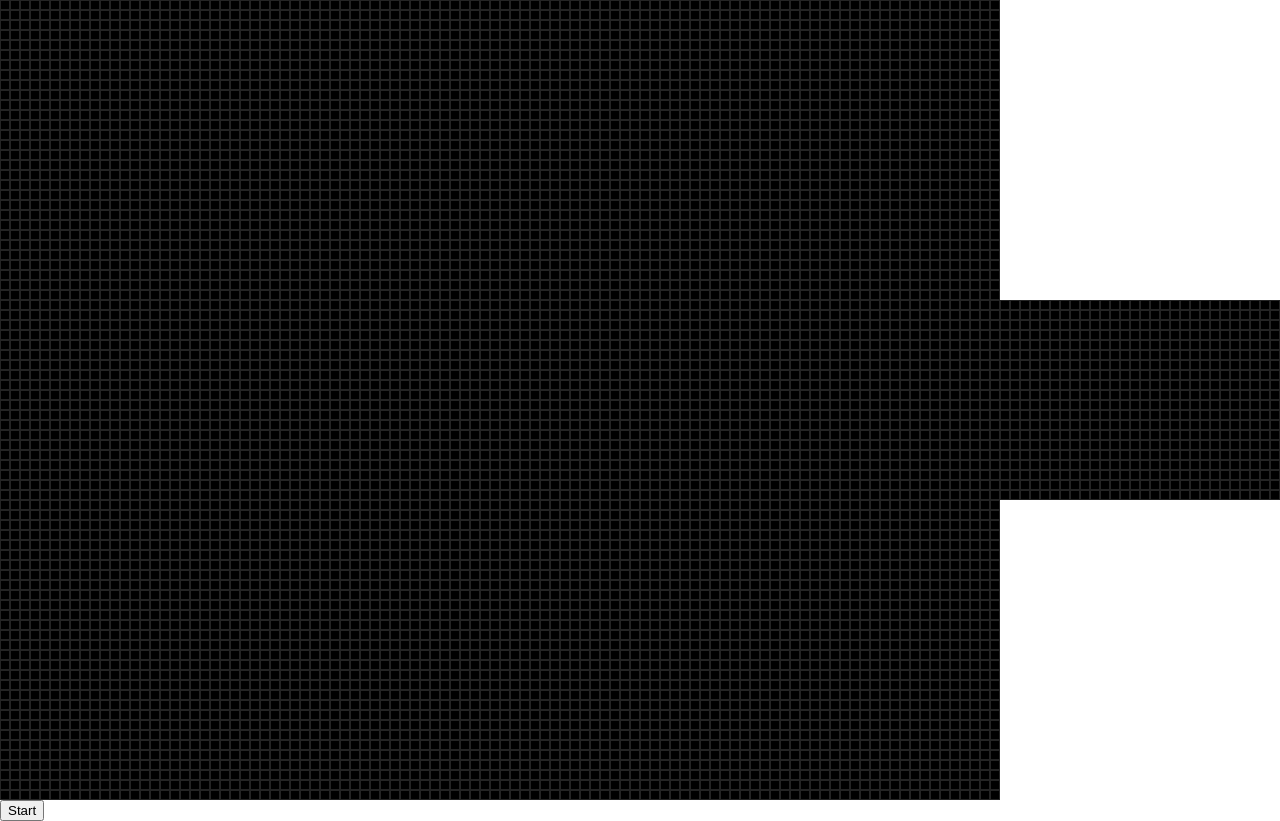
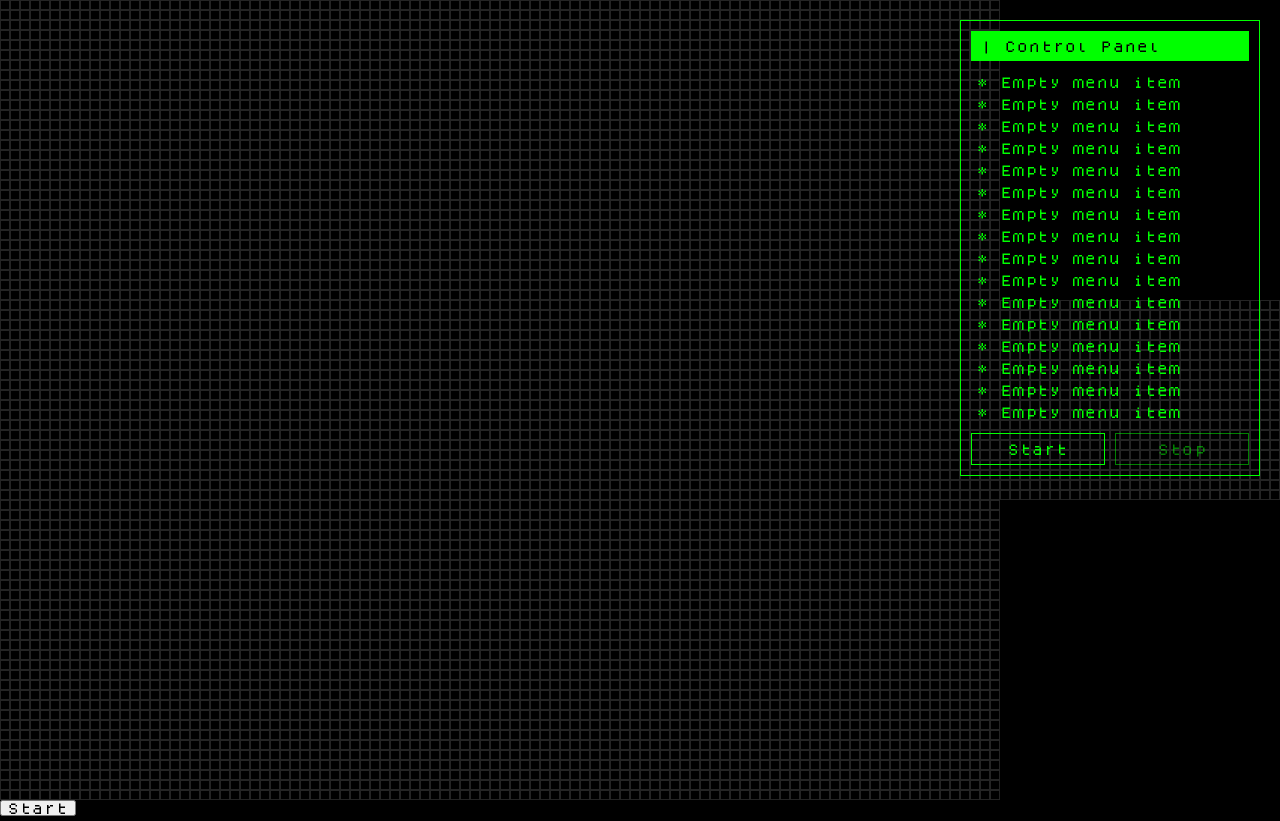
Before and after one commit to ValennGu/cellular-automata, a SvelteKit app: page / in a window 1280 px wide. Shown: the top 821 px of the page. Built offline with nearby package versions, Linux system fonts and the light colour scheme.

Commit message:
Add control panel and custom styling

```diff
--- /dev/null
+++ b/src/components/button.svelte
@@ -0,0 +1,28 @@
+<script lang="ts">
+	export let text: string;
+	export let disabled: boolean = false;
+	export let onClick: () => void;
+</script>
+
+<button on:click={onClick} {disabled}>{text}</button>
+
+<style>
+	button {
+		display: block;
+		width: 100%;
+		padding: 10px;
+		background-color: transparent;
+		border: 1px solid #00ff00;
+		font-size: 12px;
+		color: #00ff00;
+		&:hover:enabled {
+			background-color: #00ff00;
+			color: #000000;
+			cursor: pointer;
+		}
+		&:disabled {
+			cursor: not-allowed;
+			opacity: 0.5;
+		}
+	}
+</style>
--- /dev/null
+++ b/src/components/control-panel.svelte
@@ -0,0 +1,55 @@
+<script>
+	import Button from './button.svelte';
+</script>
+
+<div class="wrapper">
+	<span>| Control Panel</span>
+	<p>* Empty menu item</p>
+	<p>* Empty menu item</p>
+	<p>* Empty menu item</p>
+	<p>* Empty menu item</p>
+	<p>* Empty menu item</p>
+	<p>* Empty menu item</p>
+	<p>* Empty menu item</p>
+	<p>* Empty menu item</p>
+	<p>* Empty menu item</p>
+	<p>* Empty menu item</p>
+	<p>* Empty menu item</p>
+	<p>* Empty menu item</p>
+	<p>* Empty menu item</p>
+	<p>* Empty menu item</p>
+	<p>* Empty menu item</p>
+	<p>* Empty menu item</p>
+	<section>
+		<Button text="Start" onClick={() => console.log('Start Cliked!')} />
+		<Button text="Stop" onClick={() => console.log('Stop Cliked!')} disabled={true} />
+	</section>
+</div>
+
+<style>
+	.wrapper {
+		border: 1px solid #00ff00;
+		width: 278px;
+		position: absolute;
+		right: 20px;
+		top: 20px;
+		padding: 10px;
+		display: block;
+	}
+
+	span {
+		background-color: #00ff00;
+		color: #000000;
+		display: block;
+		padding: 10px;
+		margin-bottom: 10px;
+	}
+
+	section {
+		display: flex;
+		justify-content: space-between;
+		gap: 10px;
+		width: 100%;
+		margin-top: 10px;
+	}
+</style>
--- a/src/routes/+layout.svelte
+++ b/src/routes/+layout.svelte
@@ -1,8 +1,31 @@
 <slot />
 
 <style>
+	@font-face {
+		font-family: 'Dogica';
+		src: url('../fonts/dogica.ttf');
+	}
+
 	:global(body) {
-		color: black;
+		background-color: #000000;
+		color: #00ff00;
 		margin: 0;
+		font-family: 'Dogica';
+		font-size: 12px;
+	}
+	:global(button) {
+		font-family: 'Dogica';
+		font-size: 12px;
+	}
+
+	:global(p) {
+		color: #00ff00;
+		margin: 0;
+		padding: 5px;
+		border: 1px solid transparent;
+		&:hover {
+			border: 1px solid #00ff00;
+			cursor: pointer;
+		}
 	}
 </style>
--- a/src/routes/+page.svelte
+++ b/src/routes/+page.svelte
@@ -1,5 +1,7 @@
 <script lang="ts">
 	import Cell from '../components/cell.svelte';
+	import ControlPanel from '../components/control-panel.svelte';
+
 	import { buildMatrix } from '../services/build-matrix';
 	import { calculateMatrix } from '../services/calcualte-matrix';
 
@@ -16,6 +18,7 @@
 	};
 </script>
 
+<ControlPanel />
 <div>
 	{#each matrix as row, rowIndex}
 		<section>
```
Also changed, not shown: src/fonts/dogica.ttf (added).
